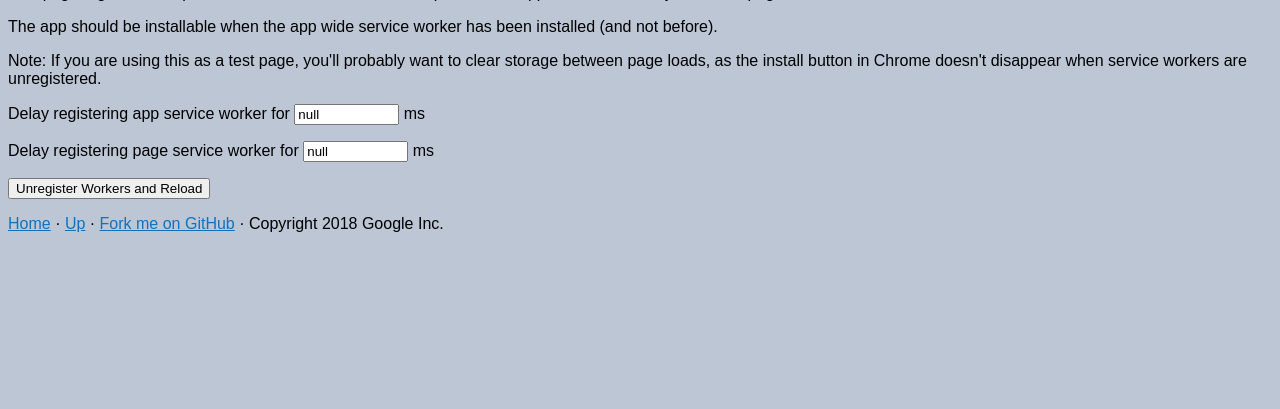
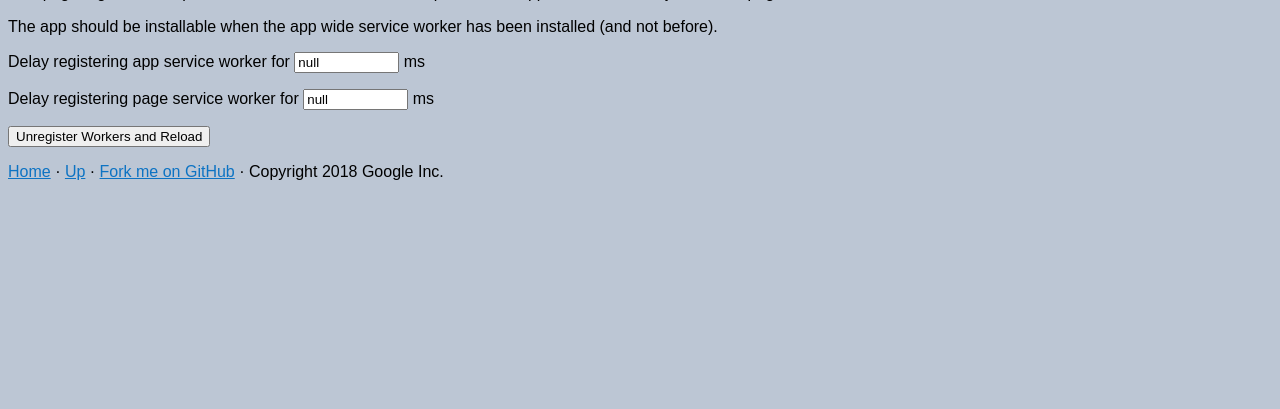
Before and after one commit to benfredwells/killer-marmot, a Python web app: template templates/multi-sw.html in a window 1280 px wide. Shown: the part 340-749 px from the top of the page. Run offline with Jinja, Linux system fonts and the light colour scheme; the template is opened without the code that fills it, so the values that code supplies are empty.

Commit message:
Removes an unneccessary p

```diff
--- a/templates/multi-sw.html
+++ b/templates/multi-sw.html
@@ -75,9 +75,6 @@
   <p>This page registers multiple service workers for different scopes. One is app wide and one is just for this page.</p>
   <p>The app should be installable when the app wide service worker has been installed (and not before).</p>
   <p>
-      Note: If you are using this as a test page, you'll probably want to clear storage between page loads, as the install button in Chrome doesn't disappear when service workers are unregistered.
-  </p>
-  <p>
       <p>
         <label for="app-sw-delay">Delay registering app service worker for</label>
         <input name="app-sw-delay" id="app-sw-delay" size="10"/>
```
